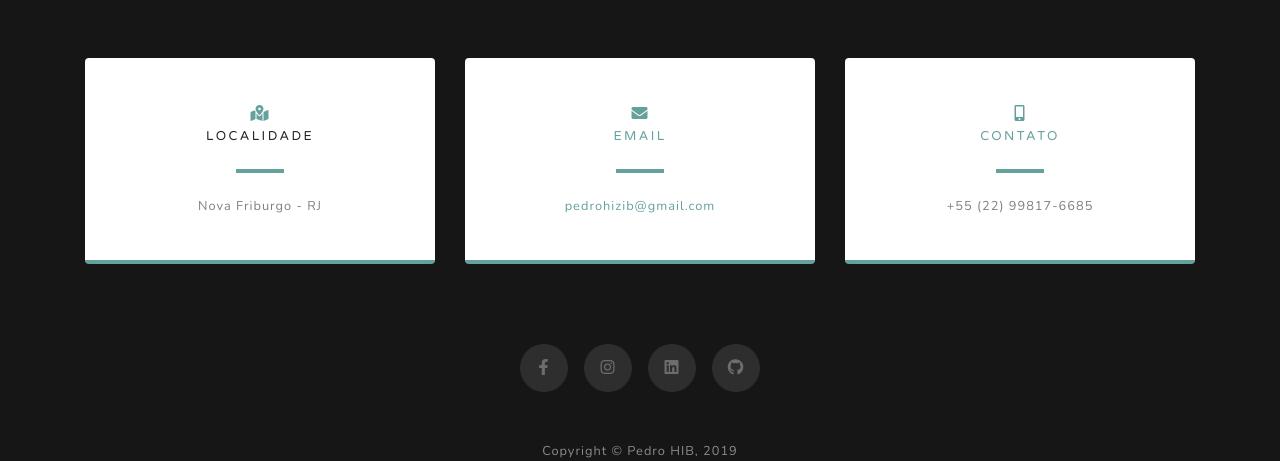
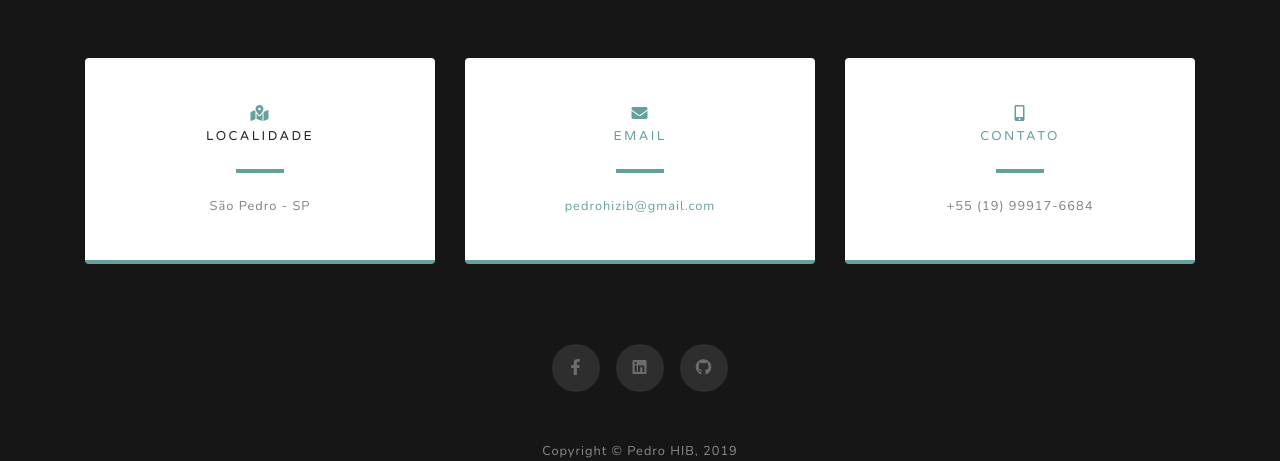
Before and after one commit to PedroHIB/Portfolio, a website: page index.html in a window 1280 px wide. Shown: the part 3708-4169 px from the top of the page. Drawn offline with nearby package versions, Linux system fonts and the light colour scheme; files that its build step writes are made by us from their sources.

Commit message:
change info

```diff
--- a/css/grayscale.css
+++ b/css/grayscale.css
@@ -1,6 +1,6 @@
 /*!
  * Start Bootstrap - Grayscale v5.0.9 (https://startbootstrap.com/template-overviews/grayscale)
- * Copyright 2013-2021 Start Bootstrap
+ * Copyright 2013-2022 Start Bootstrap
  * Licensed under MIT (https://github.com/BlackrockDigital/startbootstrap-grayscale/blob/master/LICENSE)
  */
 
--- a/index.html
+++ b/index.html
@@ -110,7 +110,7 @@
             <div class="featured-text text-center text-lg-left">
               <h4>Conhecimentos</h4>
               <p class="text-black-50 mb-0">
-                HTML5, CSS3, JavaScript5, C, C++, PHP, Bootstrap, Github,
+                HTML5, CSS3, JavaScript5, React, Bootstrap, VTEX, Git,
                 PhotoShop...em constante progresso
               </p>
             </div>
@@ -200,7 +200,7 @@
                 <i class="fas fa-map-marked-alt text-primary mb-2"></i>
                 <h4 class="text-uppercase m-0">Localidade</h4>
                 <hr class="my-4" />
-                <div class="small text-black-50">Nova Friburgo - RJ</div>
+                <div class="small text-black-50">São Pedro - SP</div>
               </div>
             </div>
           </div>
@@ -223,13 +223,13 @@
           </a>
 
           <div class="col-md-4 mb-3 mb-md-0">
-            <a href="https://wa.me/5522998176685" target="_blank">
+            <a href="https://wa.me/5519999176684" target="_blank">
               <div class="card py-4 h-100">
                 <div class="card-body text-center">
                   <i class="fas fa-mobile-alt text-primary mb-2"></i>
                   <h4 class="text-uppercase m-0">Contato</h4>
                   <hr class="my-4" />
-                  <div class="small text-black-50">+55 (22) 99817-6685</div>
+                  <div class="small text-black-50">+55 (19) 99917-6684</div>
                 </div>
               </div>
             </a>
@@ -237,12 +237,15 @@
         </div>
 
         <div class="social d-flex justify-content-center">
-          <a href="https://www.facebook.com/pedro.faline" class="mx-2">
+          <a
+            href="https://www.facebook.com/profile.php?id=100083203982287"
+            class="mx-2"
+          >
             <i class="fab fa-facebook-f"></i>
           </a>
-          <a href="https://www.instagram.com/pedro.faline/" class="mx-2">
+          <!-- <a href="https://www.instagram.com/pedro.faline/" class="mx-2">
             <i class="fab fa-instagram"></i>
-          </a>
+          </a> -->
           <a
             href="https://www.linkedin.com/in/pedro-hib-0b3095107/"
             class="mx-2"
```
Also changed, not shown: css/grayscale.min.css, js/grayscale.min.js.
